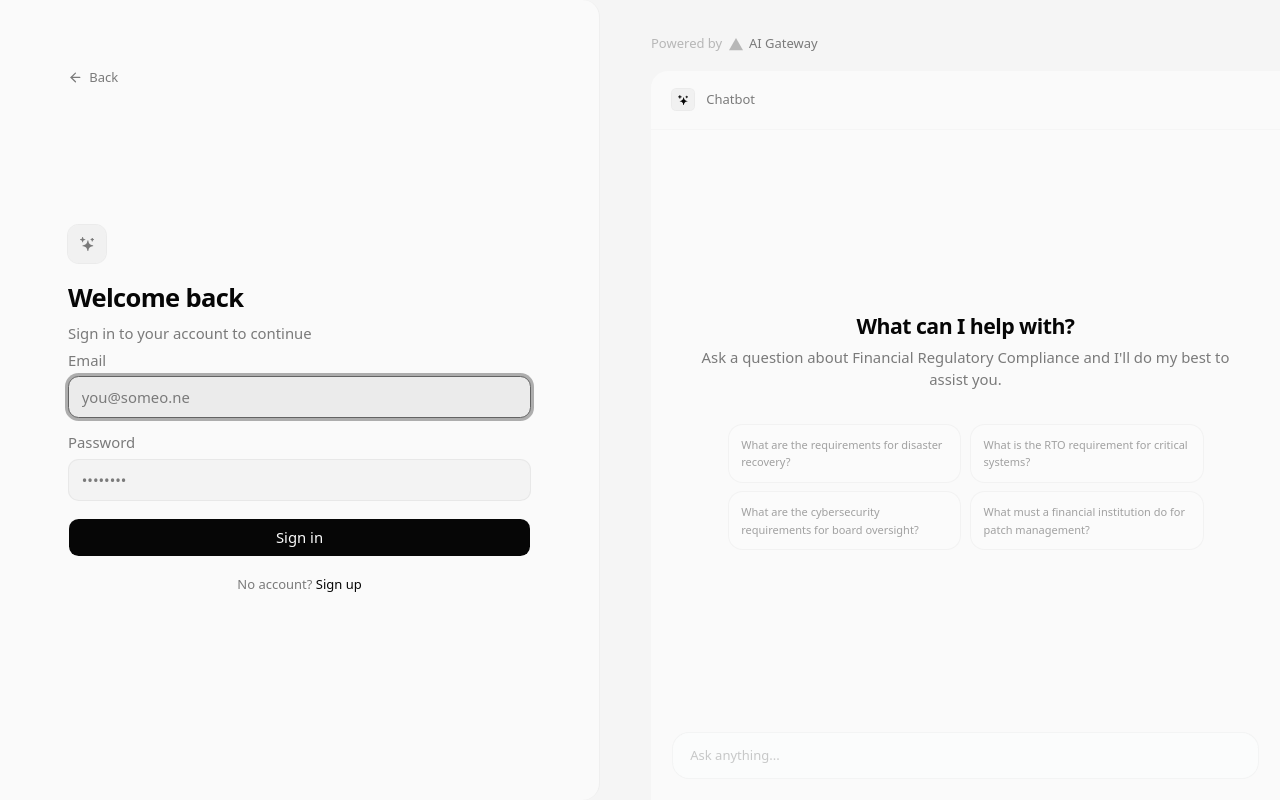
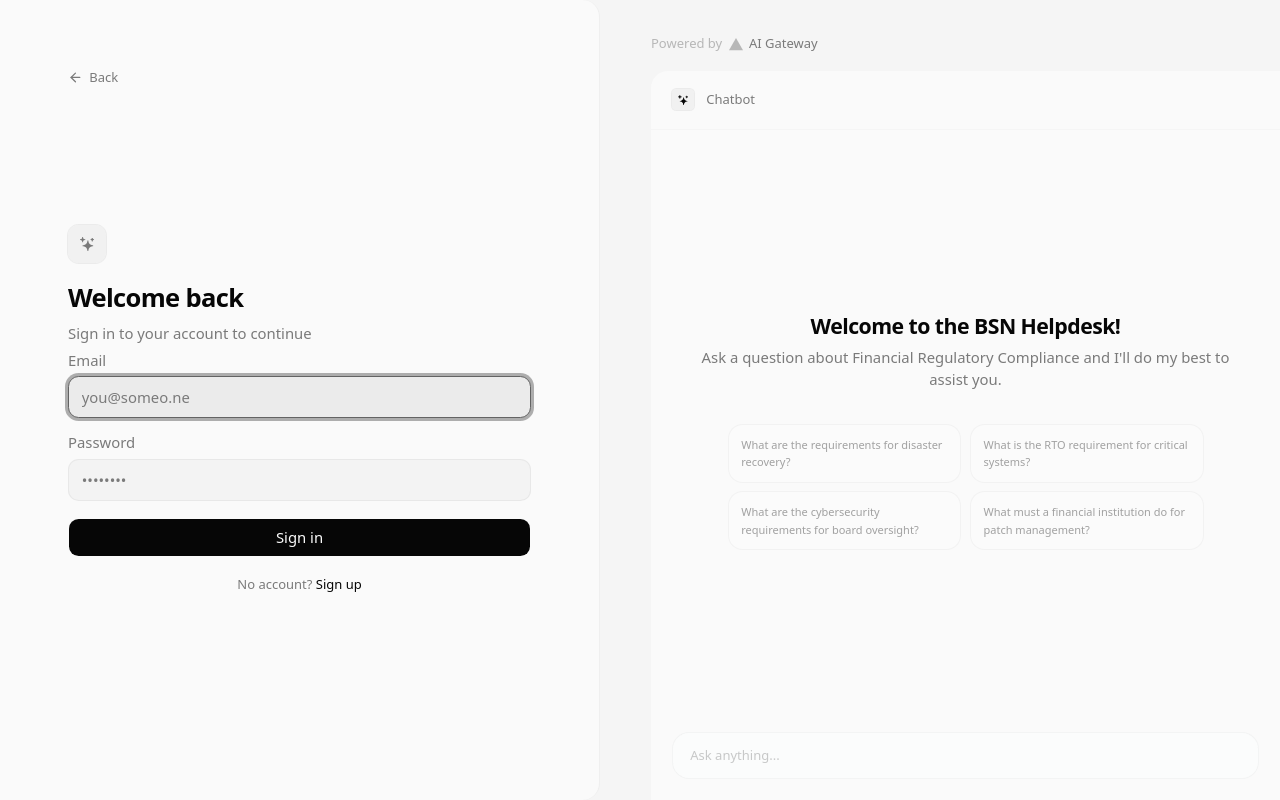
Before and after one commit to Skooyo/Workflow_Management_MCP, a Next.js app: page /login in a window 1280 px wide. Built offline with nearby package versions, Linux system fonts and the light colour scheme; no server answers; what bcrypt-ts would draw is missing.

Commit message:
change greeting

```diff
--- a/components/chat/greeting.tsx
+++ b/components/chat/greeting.tsx
@@ -9,7 +9,7 @@ export const Greeting = () => {
         initial={{ opacity: 0, y: 10 }}
         transition={{ delay: 0.35, duration: 0.5, ease: [0.22, 1, 0.36, 1] }}
       >
-        What can I help with?
+        Welcome to the BSN Helpdesk!
       </motion.div>
       <motion.div
         animate={{ opacity: 1, y: 0 }}
--- a/components/chat/preview.tsx
+++ b/components/chat/preview.tsx
@@ -24,7 +24,7 @@ export function Preview() {
       <div className="flex flex-1 flex-col items-center justify-center gap-8 px-8">
         <div className="text-center">
           <h2 className="text-xl font-semibold tracking-tight">
-            What can I help with?
+            Welcome to the BSN Helpdesk!
           </h2>
           <p className="mt-1.5 text-sm text-muted-foreground">
             Ask a question about Financial Regulatory Compliance and I'll do my best to assist you.
```
